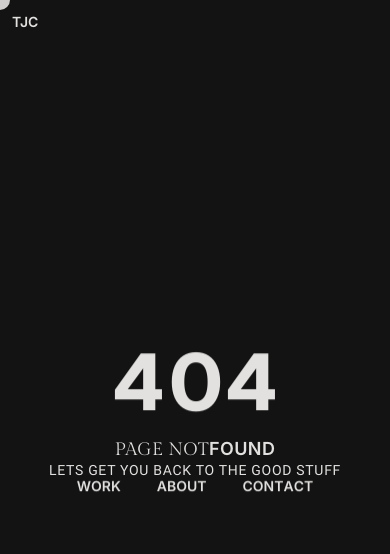
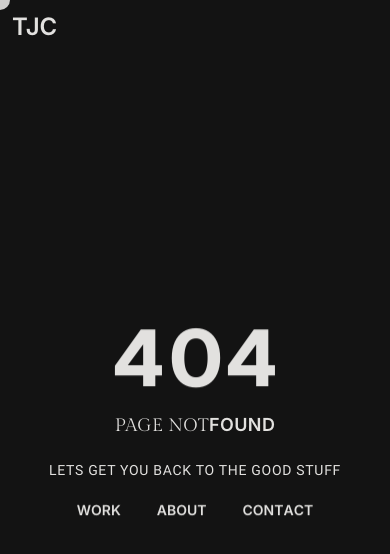
Before and after one commit to TJaraC/portfolio-v2.0, a React (Vite) app: page /404 in a window 390 px wide. Shown: the top 554 px of the page. Built offline with nearby package versions, Linux system fonts and the light colour scheme; a web font is replaced by a local one.

Commit message:
Fix preloader font to use Gilda Display and update Error404 styles

```diff
--- a/src/components/ui/AnimatedNavButton.tsx
+++ b/src/components/ui/AnimatedNavButton.tsx
@@ -29,8 +29,9 @@ const AnimatedNavButton: React.FC<AnimatedNavButtonProps> = ({
       letterContainer.style.overflow = 'hidden';
       letterContainer.style.position = 'relative';
       letterContainer.style.height = '1em';
-      letterContainer.style.verticalAlign = 'top';
+      letterContainer.style.verticalAlign = 'baseline';
       letterContainer.style.lineHeight = '1em';
+      letterContainer.style.textAlign = 'center';
 
       // Letra original (color actual)
       const originalLetter = document.createElement('span');
@@ -40,6 +41,8 @@ const AnimatedNavButton: React.FC<AnimatedNavButtonProps> = ({
       originalLetter.style.transform = 'translateY(0%)';
       originalLetter.style.textAlign = 'center';
       originalLetter.style.width = '100%';
+      originalLetter.style.lineHeight = '1em';
+      originalLetter.style.verticalAlign = 'baseline';
 
       // Letra naranja (inicialmente oculta arriba)
       const orangeLetter = document.createElement('span');
@@ -53,6 +56,8 @@ const AnimatedNavButton: React.FC<AnimatedNavButtonProps> = ({
       orangeLetter.style.transform = 'translateY(-100%)';
       orangeLetter.style.textAlign = 'center';
       orangeLetter.style.width = '100%';
+      orangeLetter.style.lineHeight = '1em';
+      orangeLetter.style.verticalAlign = 'baseline';
 
       letterContainer.appendChild(originalLetter);
       letterContainer.appendChild(orangeLetter);
--- a/src/components/ui/NextProjectButton.tsx
+++ b/src/components/ui/NextProjectButton.tsx
@@ -40,7 +40,7 @@ const NextProjectButton: React.FC<NextProjectButtonProps> = ({ currentProjectId,
         letterContainer.style.overflow = 'hidden';
         letterContainer.style.position = 'relative';
         letterContainer.style.height = '1em';
-        letterContainer.style.verticalAlign = 'baseline';
+        letterContainer.style.verticalAlign = 'middle';
         letterContainer.className = className;
 
         // Letra original
--- a/src/styles/Error404.css
+++ b/src/styles/Error404.css
@@ -26,7 +26,6 @@
 }
 
 .logo-text {
-  font-size: 1rem;
   font-family: 'Geist', 'Geist-Fallback', sans-serif;
   font-weight: 600;
   line-height: 1.25;
@@ -156,6 +155,12 @@
     max-width: 600px;
   }
 
+  .error-404-text-content {
+    display: flex;
+    flex-direction: column;
+    gap: 2rem;
+  }
+
   .error-404-number {
     font-size: clamp(6rem, 20vw, 12rem);
     gap: 0.02em;
@@ -196,9 +201,7 @@
     left: 0.75rem;
   }
 
-  .logo-text {
-    font-size: 0.875rem;
-  }
+
 
   .error-404-content {
     gap: 0.75rem;
@@ -208,6 +211,12 @@
     transform: translate(-50%, -50%);
     width: calc(100% - 1.5rem);
     max-width: 400px;
+  }
+
+  .error-404-text-content {
+    display: flex;
+    flex-direction: column;
+    gap: 1.5rem;
   }
 
   .error-404-number {
--- a/src/styles/Preloader.css
+++ b/src/styles/Preloader.css
@@ -73,9 +73,9 @@ body.preloader-active {
 
 .preloader-word {
   position: absolute;
-  font-family: 'Geist', 'Geist-Fallback', -apple-system, BlinkMacSystemFont, 'Segoe UI', 'Roboto', 'Oxygen', 'Ubuntu', 'Cantarell', sans-serif;
+  font-family: 'Gilda Display', 'Gilda-Fallback', 'Times New Roman', 'Georgia', 'Playfair Display', 'Crimson Text', serif;
   font-size: clamp(28px, 4.5vw, 56px);
-  font-weight: 700;
+  font-weight: 400;
   color: #e2e1df;
   text-transform: uppercase;
   letter-spacing: 3px;
```
